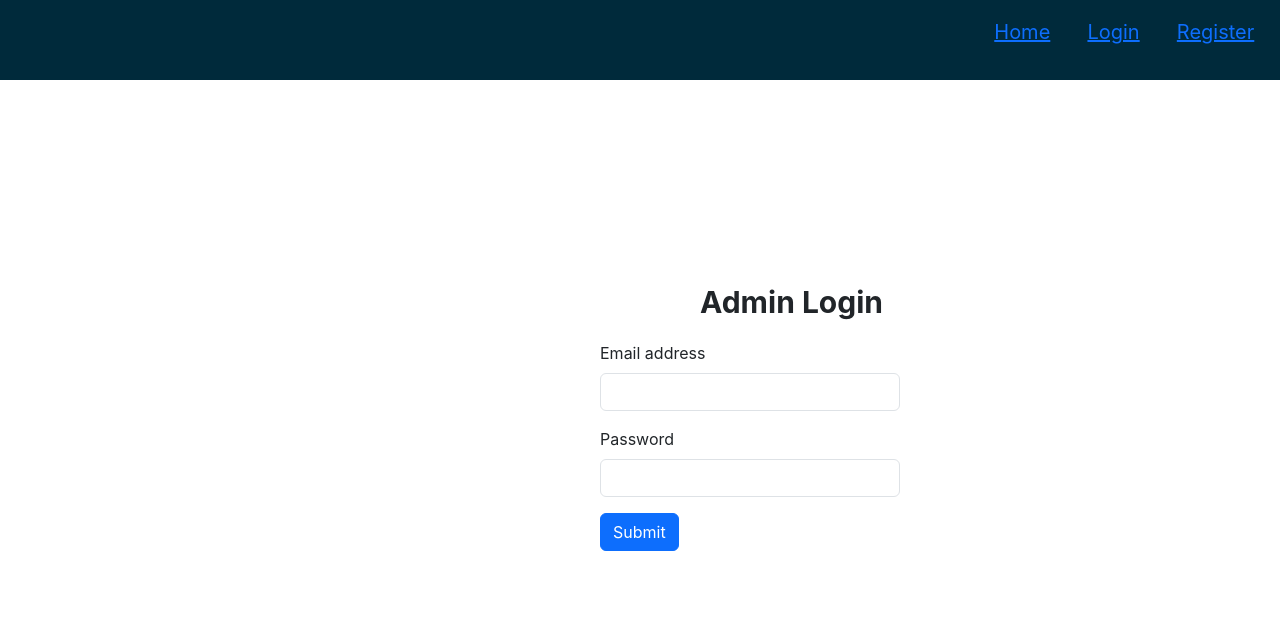
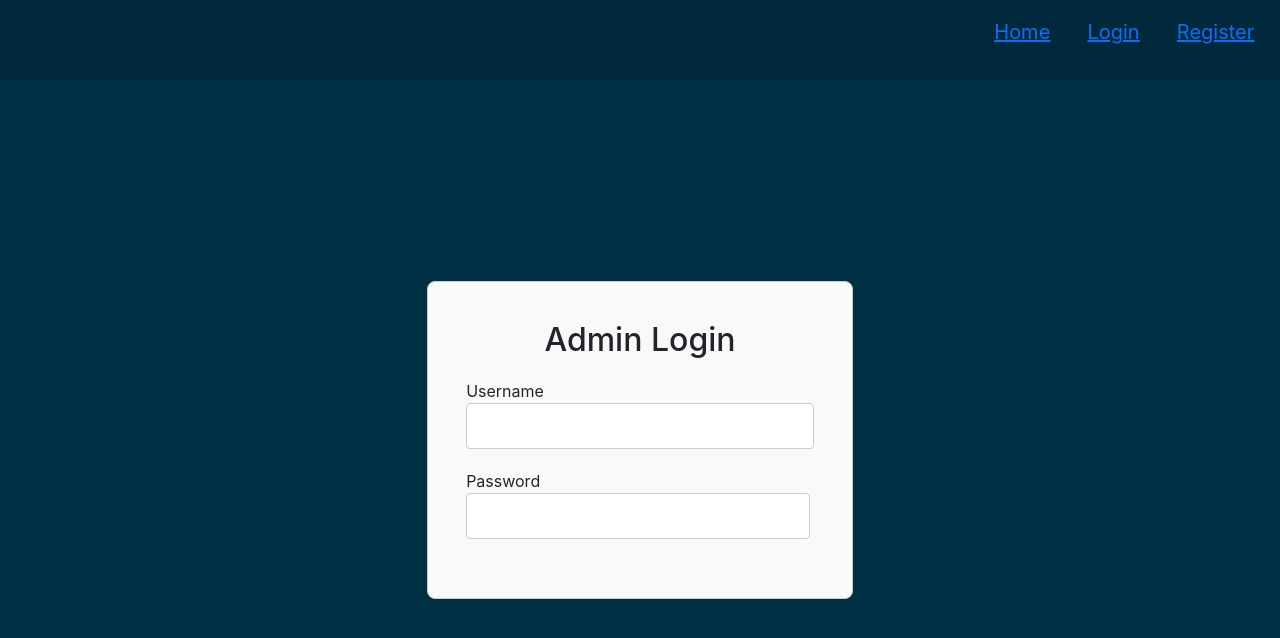
Before and after one commit to apoorvshaswat/Blogging-Platform, a React (Create React App) app in the folder react/: page /Admin in a window 1280 px wide. Shown: the top 638 px of the page. Built offline with nearby package versions, Linux system fonts and the light colour scheme; no server answers.

Commit message:
minor changes

```diff
--- a/react/src/App.css
+++ b/react/src/App.css
@@ -29,16 +29,13 @@ body {
 
 .create-blog {
   width: 50%;
-
   padding: 20px;
-
   border-radius: 8px;
   box-shadow: 0 4px 8px rgba(0, 0, 0, 0.1);
   background: white;
   margin-top: 10%;
   height: auto;
   margin: 0;
-
   padding: 5%;
 }
 
@@ -322,7 +319,7 @@ body {
 
 .blog1_main_panel {
   width: 100%;
-  height: 66px;
+  height: auto;
   font-size: 30px;
   border-bottom: 1px solid gray;
   padding-left: 100px;
@@ -346,17 +343,18 @@ body {
 }
 
 .blog1_main_panel_buttons {
-  margin-left: 60%;
-  margin-bottom: 8px;
+  width: 100%;
+  height: 100%;
   display: flex;
   flex-direction: row;
-  gap: 10px;
-  width: 100rem;
+  gap: 5%;
+  padding-left: 70%;
 }
 
 .blog1_main_panel_buttons button {
-  width: 10rem;
-  gap: 10rem;
+  width: 100px;
+
+  gap: 5%;
 }
 
 .blog_read_button {
@@ -376,13 +374,22 @@ body {
   font-size: 40px;
 }
 
+.adminformbg {
+  background-color: #003145;
+  height: 100vh;
+  margin: 0;
+  padding-top: 200px;
+}
+
 .adminform {
+  background-color: white;
   display: flex;
   flex-direction: column;
   justify-content: center;
   width: 300px;
   margin-top: 200px;
   margin-left: 600px;
+  padding: 5%;
 }
 
 .adminlogin {
@@ -403,9 +410,8 @@ body {
 }
 
 .login-container {
-  max-width: 400px;
   margin: auto;
-  padding: 20px;
+  padding: 3%;
   border: 1px solid #ccc;
   border-radius: 8px;
   box-shadow: 0 4px 10px rgba(0, 0, 0, 0.1);
@@ -461,9 +467,8 @@ body {
 }
 
 .signup-container {
-  max-width: 400px;
   margin: auto;
-  padding: 20px;
+  padding: 3%;
   border: 1px solid #ccc;
   border-radius: 8px;
   box-shadow: 0 4px 10px rgba(0, 0, 0, 0.1);
@@ -705,11 +710,19 @@ body {
   .blog1_main_panel {
     margin: 0;
     padding: 0;
-    width: 100vw;
+    gap: 0;
+    width: 100%;
     display: flex;
     flex-direction: row;
     height: auto;
-    gap: 40%;
+    gap: 15%;
+
+  }
+
+  .blog1_main_panel_content {
+    margin: 0;
+    padding: 0;
+    gap: 0;
     padding-left: 5%;
   }
 
@@ -721,14 +734,14 @@ body {
     display: flex;
     flex-direction: row;
     height: auto;
-    margin-right: 10px;
   }
 
   .blog1_main_panel_buttons button {
     margin: 0;
     padding: 0;
-    width: 100%;
+    gap: 0;
     height: auto;
+    width: 80px;
   }
 
   .adminform {
@@ -747,4 +760,11 @@ body {
     font-size: 25px;
     padding-bottom: 10%;
   }
+
+  .blog1 {
+    width: auto;
+    height: 400px;
+    margin-left: 10px;
+    margin-right: 10px;
+  }
 }
--- a/react/src/components/Admin.js
+++ b/react/src/components/Admin.js
@@ -1,43 +1,26 @@
 import React from "react";
-import { Link } from "react-router-dom";
 
 export default function Admin() {
   return (
-    <form className="adminform">
-      <div className="mb-3">
-        <p className="adminlogin">
-          <b>Admin Login</b>
-        </p>
-        <label htmlFor="exampleInputEmail1" className="form-label">
-          Email address
-        </label>
-        <input
-          type="email"
-          className="form-control"
-          id="exampleInputEmail1"
-          aria-describedby="emailHelp"
-        />
+    <div className="login-container-bg">
+      <div className="login-container">
+        <h2 className="login-title">Admin Login</h2>
+
+        <form className="login-form">
+          <div className="input-group">
+            <label className="input-label">
+              Username
+              <input type="text" required className="input-field" />
+            </label>
+          </div>
+          <div className="input-group">
+            <label className="input-label">
+              Password
+              <input type="password" required className="input-field" />
+            </label>
+          </div>
+        </form>
       </div>
-      <div className="mb-3">
-        <label htmlFor="exampleInputPassword1" className="form-label">
-          Password
-        </label>
-        <input
-          type="password"
-          className="form-control"
-          id="exampleInputPassword1"
-        />
-      </div>
-
-      <Link
-        to={{
-          pathname: "/",
-        }}
-      >
-        <button type="submit" className="btn btn-primary">
-          Submit
-        </button>
-      </Link>
-    </form>
+    </div>
   );
 }
```
Also changed, not shown: 1 other file (tests, documents, lock files or other folders).
